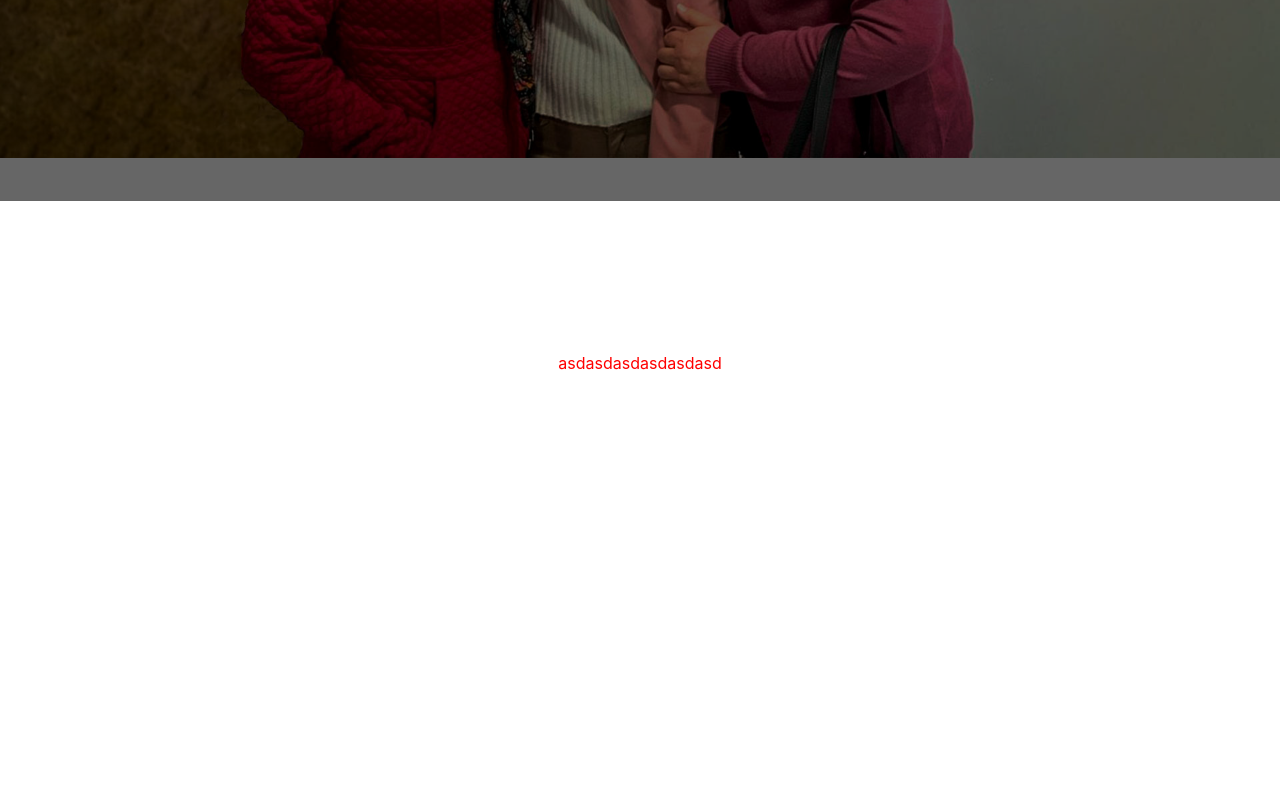
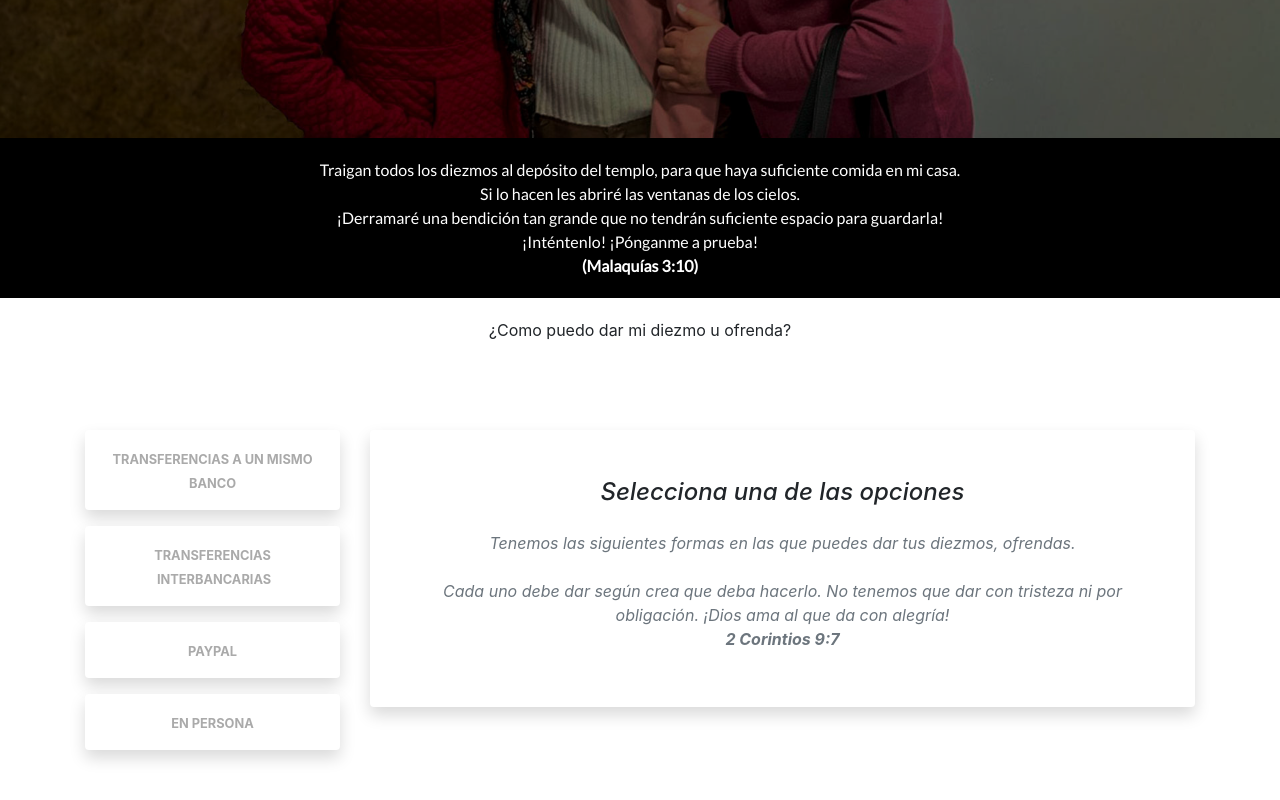
Before and after one commit to theonlybenjamin/ancla-dar, an Angular app: page /dar in a window 1280 px wide. Shown: the part 562-1362 px from the top of the page. Built offline with nearby package versions, Linux system fonts and the light colour scheme.

Commit message:
agregando card en pagina dar

```diff
--- a/package.json
+++ b/package.json
@@ -29,9 +29,9 @@
     "@angular/cli": "~8.3.14",
     "@angular/compiler-cli": "~8.2.11",
     "@angular/language-service": "~8.2.11",
-    "@types/node": "~8.9.4",
     "@types/jasmine": "~3.3.8",
     "@types/jasminewd2": "~2.0.3",
+    "@types/node": "~8.9.4",
     "codelyzer": "^5.0.0",
     "jasmine-core": "~3.4.0",
     "jasmine-spec-reporter": "~4.2.1",
@@ -41,6 +41,7 @@
     "karma-jasmine": "~2.0.1",
     "karma-jasmine-html-reporter": "^1.4.0",
     "protractor": "~5.4.0",
+    "puppeteer": "^5.5.0",
     "ts-node": "~7.0.0",
     "tslint": "~5.15.0",
     "typescript": "~3.5.3"
--- a/src/app/app.module.ts
+++ b/src/app/app.module.ts
@@ -8,6 +8,7 @@ import { ScrollHeaderDirective } from './directives/scroll-header.directive';
 import { RouterModule } from '@angular/router';
 import { routes } from './app.routes';
 import { GiveComponent } from './views/give/give.component';
+import { CardComponent } from './components/card/card.component';
 
 @NgModule({
   declarations: [
@@ -15,7 +16,8 @@ import { GiveComponent } from './views/give/give.component';
     HeaderComponent,
     HomeComponent,
     ScrollHeaderDirective,
-    GiveComponent
+    GiveComponent,
+    CardComponent
   ],
   imports: [
     BrowserModule,
--- /dev/null
+++ b/src/app/components/card/card.component.html
@@ -0,0 +1,64 @@
+<section class="py-5 header">
+  <div class="container py-4">
+
+      <div class="row">
+          <div class="col-md-3">
+              <!-- Tabs nav -->
+              <div class="nav flex-column nav-pills nav-pills-custom">
+                  <a class="nav-link mb-3 p-3 shadow active pointer" [ngClass]="{'active': actualOption === 1}" (click)="optionSelected(1)">
+                      <span class="font-weight-bold small text-uppercase">Transferencias a un mismo banco</span></a>
+
+                  <a class="nav-link mb-3 p-3 shadow pointer" [ngClass]="{'active': actualOption === 2}" (click)="optionSelected(2)">
+                      <span class="font-weight-bold small text-uppercase">Transferencias &nbsp;Interbancarias</span></a>
+
+                  <a class="nav-link mb-3 p-3 shadow pointer" [ngClass]="{'active': actualOption === 3}" (click)="optionSelected(3)">
+                      <span class="font-weight-bold small text-uppercase">Paypal</span></a>
+
+                  <a class="nav-link mb-3 p-3 shadow pointer" [ngClass]="{'active': actualOption === 4}" (click)="optionSelected(4)">
+                      <span class="font-weight-bold small text-uppercase">En persona</span></a>
+              </div>
+          </div>
+
+
+          <div class="col-md-9">
+              <!-- Tabs content -->
+              <div class="tab-content">
+                <div class="tab-pane fade shadow rounded bg-white show p-5" [ngClass]="{'active show': actualOption === undefined}">
+                    <h4 class="font-italic mb-4">Selecciona una de las opciones</h4>
+                    <p class="font-italic text-muted mb-2">Tenemos las siguientes formas en las que puedes dar tus diezmos, ofrendas.<br><br>
+                    Cada uno debe dar seg&uacute;n crea que deba hacerlo. No tenemos que dar con tristeza ni por obligaci&oacute;n. ¡Dios ama al que da con alegr&iacute;a!
+                <br><b> 2 Corintios 9:7</b></p>
+                </div>
+
+                  <div class="tab-pane fade shadow rounded bg-white show p-5" [ngClass]="{'active show': actualOption === 1}">
+                      <h4 class="font-italic mb-4">Puedes hacer una transferencia a las siguientes cuentas</h4>
+                      <p class="font-italic text-muted mb-2 text-left">
+                          <li class="pt-1">899192774-123144-12312380 <b>(Bcp)</b></li>
+                          <li class="pt-1">899192774-123144-12312380 <b>(Bbva)</b></li>
+                          <li class="pt-1">899192774-123144-12312380 <b>(Interbank)</b></li>
+                      </p>
+                  </div>
+
+                  <div class="tab-pane fade shadow rounded bg-white p-5" [ngClass]="{'active show': actualOption === 2}">
+                    <h4 class="font-italic mb-4">Puedes hacer una transferencia interbancaria a las siguientes cuentas</h4>
+                    <p class="font-italic text-muted mb-2 text-left">
+                        <li class="pt-1">899192774-123144-12312380 <b>(Bcp)</b></li>
+                        <li class="pt-1">899192774-123144-12312380 <b>(Bbva)</b></li>
+                        <li class="pt-1">899192774-123144-12312380 <b>(Interbank)</b></li>
+                    </p>
+                  </div>
+
+                  <div class="tab-pane fade shadow rounded bg-white p-5" [ngClass]="{'active show': actualOption === 3}">
+                      <h4 class="font-italic mb-4">Haz tu donativo por aquí </h4>
+                        <button>asdas</button>
+                    </div>
+
+                  <div class="tab-pane fade shadow rounded bg-white p-5" [ngClass]="{'active show': actualOption === 4}">
+                      <h4 class="font-italic mb-4">Confirm booking</h4>
+                      <p class="font-italic text-muted mb-2">Lorem ipsum dolor sit amet, consectetur adipisicing elit, sed do eiusmod tempor incididunt ut labore et dolore magna aliqua. Ut enim ad minim veniam, quis nostrud exercitation ullamco laboris nisi ut aliquip ex ea commodo consequat. Duis aute irure dolor in reprehenderit in voluptate velit esse cillum dolore eu fugiat nulla pariatur. Excepteur sint occaecat cupidatat non proident, sunt in culpa qui officia deserunt mollit anim id est laborum.</p>
+                  </div>
+              </div>
+          </div>
+      </div>
+  </div>
+</section>
--- /dev/null
+++ b/src/app/components/card/card.component.scss
@@ -0,0 +1,31 @@
+.nav-pills-custom .nav-link {
+    color: #aaa;
+    background: #fff;
+    position: relative;
+}
+
+.nav-pills-custom .nav-link.active {
+    color: #45b649;
+    background: #fff;
+}
+
+
+/* Add indicator arrow for the active tab */
+@media (min-width: 992px) {
+    .nav-pills-custom .nav-link::before {
+        content: '';
+        display: block;
+        border-top: 8px solid transparent;
+        border-left: 10px solid #fff;
+        border-bottom: 8px solid transparent;
+        position: absolute;
+        top: 50%;
+        right: -10px;
+        transform: translateY(-50%);
+        opacity: 0;
+    }
+}
+
+.nav-pills-custom .nav-link.active::before {
+    opacity: 1;
+}
--- /dev/null
+++ b/src/app/components/card/card.component.ts
@@ -0,0 +1,19 @@
+import { Component, OnInit } from '@angular/core';
+
+@Component({
+  selector: 'app-card',
+  templateUrl: './card.component.html',
+  styleUrls: ['./card.component.scss']
+})
+export class CardComponent implements OnInit {
+
+  public actualOption: number;
+  constructor() { }
+
+  ngOnInit() {
+  }
+
+  public optionSelected(option: number) {
+    this.actualOption = option;
+  }
+}
--- a/src/app/components/header/header.component.scss
+++ b/src/app/components/header/header.component.scss
@@ -1,9 +1,10 @@
 .main-header{
     width: 100%;
     height: 80px;
-    position:fixed;
+    position: fixed;
     top: 0px;
     z-index: 9999999;
+
     &.ancla-header{
         background:rgba(253, 206, 87, 0.912);
         box-shadow: 0 2px 5px rgba(16, 16, 16, 0.2);
--- a/src/app/views/give/give.component.html
+++ b/src/app/views/give/give.component.html
@@ -1,9 +1,16 @@
 <div class="layout">
-  <div class="overlay-container"></div>
-  <div class="row col-12 divisor"></div>
-  <div class="ancla-body font-regular">
-    <p>
-      asdasdasdasdasdasd
-    </p>
+  <div class="image-container">
+    <div class="overlay">
+      <div class="give-text">DAR</div>
+      <div class="verse">La iglesia se construye sobre la generosidad de muchos<br> ¡Gracias por ser tan generoso!</div>
+    </div>
   </div>
+  <div class="verse-container text-white">Traigan todos los diezmos al dep&oacute;sito del templo, para que haya suficiente comida en mi casa.<br>
+    Si lo hacen les abrir&eacute; las ventanas de los cielos. <br>
+    ¡Derramar&eacute; una bendici&oacute;n tan grande que no tendr&aacute;n suficiente espacio para guardarla! <br>¡Int&eacute;ntenlo! ¡P&oacute;nganme a prueba!<br>
+    <b>(Malaqu&iacute;as 3:10)</b></div>
+    <div class="ways-to-give">
+      <p>¿Como puedo dar mi diezmo u ofrenda?</p>
+      <app-card></app-card>
+    </div>
 </div>
--- a/src/app/views/give/give.component.scss
+++ b/src/app/views/give/give.component.scss
@@ -1,31 +1,47 @@
 .layout{
+    & .image-container {
         background-image: url("src/assets/give.jpg");
-    background-size: contain;
+        background-size: cover;
         background-position: top center;
         background-repeat: no-repeat;
 
-    & .overlay-container {
-        background-color: #000;
-        opacity: 0.6;
+        & .overlay {
+            display: block;
+            background: rgba(0, 0, 0, .6);
             background-size: cover;
-        height: 763px;
+            height: 700px;
+
+            & .give-text {
+                color: white;
+                text-align: center;
+                position: relative;
+                top: 50%;
+                font-family: 'Oswald';
+                font-size: 40pt;
             }
-    & .divisor {
-        height: 150px;
-        z-index: -1;
-    }
-    & .welcome-text{
-        width: 30%;
-        display: block;
-        margin: auto;
+            & .verse {
+                color: white;
+                text-align: center;
+                position: relative;
+                top: 50%;
+                font-family: 'Source Sans Pro', sans-serif;
+                font-size: 14pt;
             }
         }
-.ancla-body{
-    height: 1000px;
+
+    }
+    & .verse-container {
+        background-color: rgb(0, 0, 0);
+        height: fit-content;
+        font-family: 'Lato';
         text-align: center;
-    color: red;
-    @font-face {
-        font-family: 'CMG Sans';
-        src: url('src/assets/fonts/CMGSans-Regular.ttf') format('truetype');
+        padding: 20px 0 20px 0;
+    }
+    & .ways-to-give {
+        background-color: #ffffff;
+        text-align: center;
+        // font-family: 'Oswald';
+        height: fit-content;
+        padding: 20px 0 20px 0;
     }
 }
--- a/src/app/views/home/home.component.scss
+++ b/src/app/views/home/home.component.scss
@@ -15,7 +15,7 @@
     }
 }
 .ancla-body{
-    height: 1000px;
+    height: 400px;
     @font-face {
         font-family: 'CMGSans';
         src: url('src/assets/fonts/CMGSans-Regular.ttf') format('truetype');
--- a/src/index.html
+++ b/src/index.html
@@ -6,7 +6,7 @@
   <base href="/">
   <meta name="viewport" content="width=device-width, initial-scale=1">
   <link rel="icon" type="image/x-icon" href="favicon.ico">
-  <link rel="stylesheet" href="https://fonts.googleapis.com/css?family=Nunito:bold">
+  <link rel="stylesheet" href="https://fonts.googleapis.com/css?family=Nunito:bold|Oswald:400|Source+Sans+Pro:300|Lato:light">
 </head>
 <body>
   <app-root></app-root>
--- a/src/styles.scss
+++ b/src/styles.scss
@@ -13,3 +13,6 @@ body::-webkit-scrollbar {
 body:not(.accesibility) li,img{
   outline: none!important;
 }
+.pointer {
+  cursor: pointer;
+}
```
Also changed, not shown: karma.conf.js (+8 -2 lines), 1 other file (tests, documents, lock files or other folders). Lines whose indentation alone changed are shown as unchanged.
